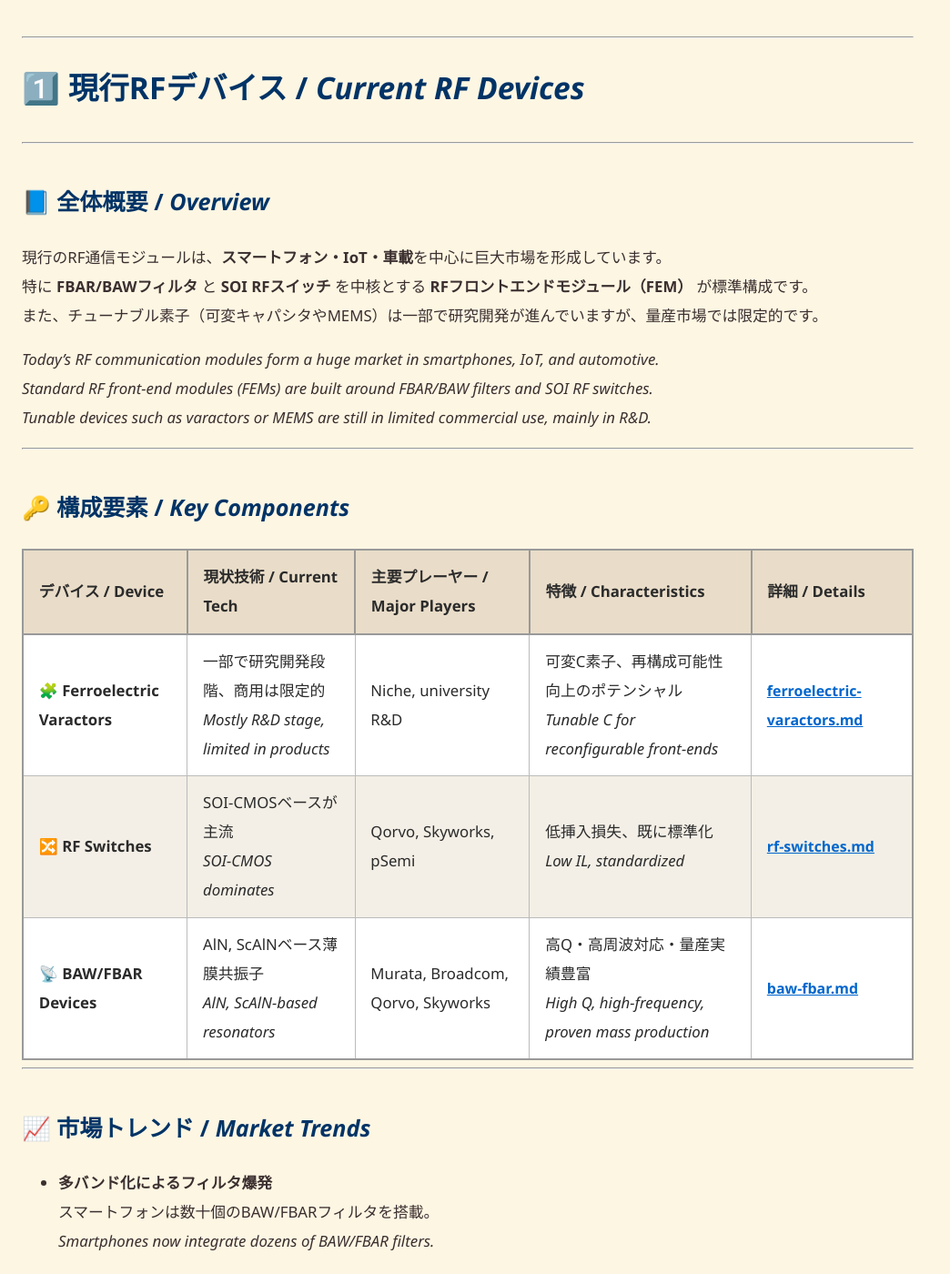
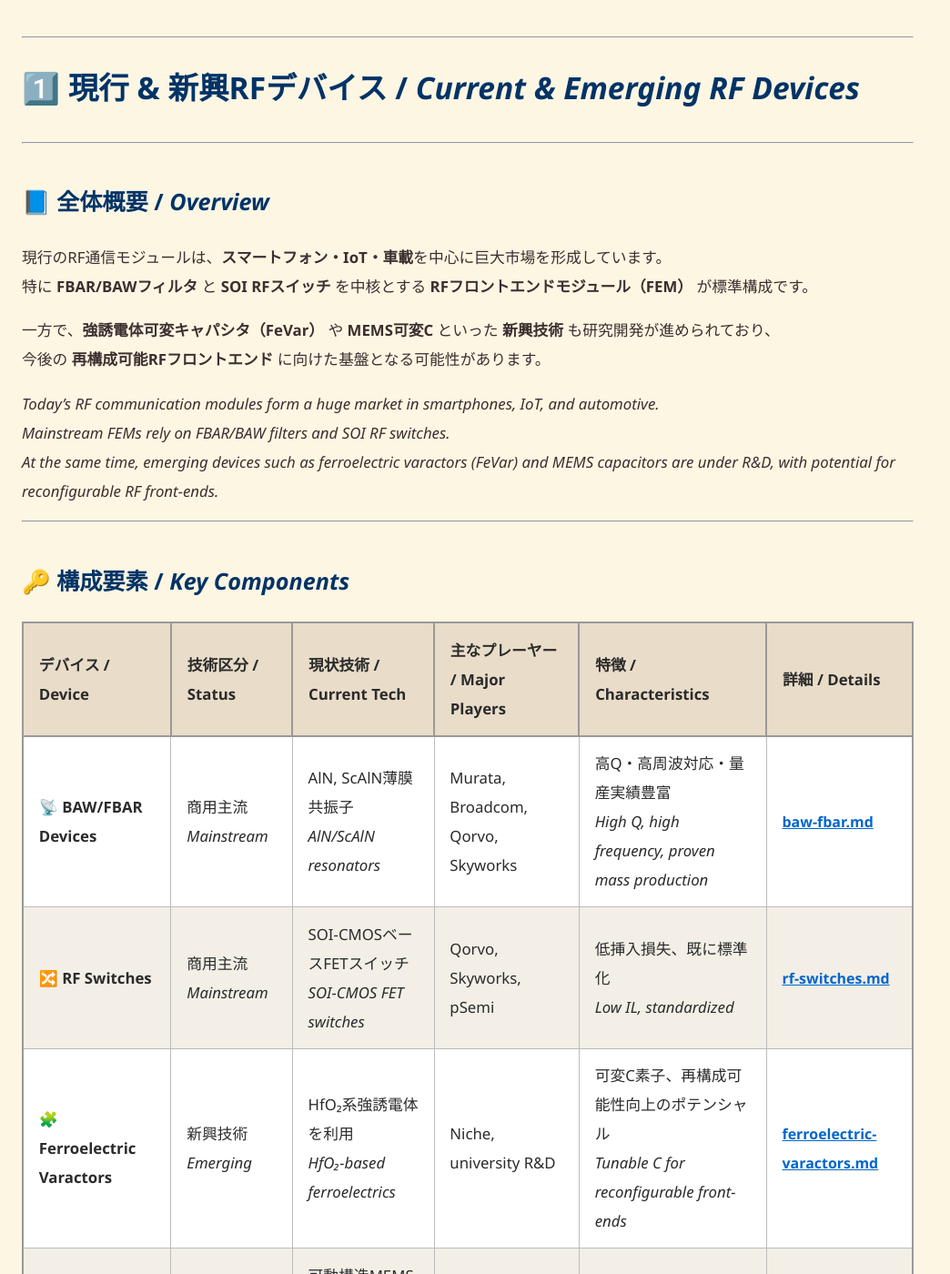
Before and after one commit to Samizo-AITL/Edusemi-Plus, a Jekyll site: the page built from applied-devices/rf-devices/current-devices.md, in a window 1280 px wide and 1400 px high. Shown: the whole window at 91% size, without its empty margins (0-1044 px from the left). Built offline with Jekyll 4.4.1, drawn with Linux system fonts in a browser that asks for light colours; some of the changed text lies outside the part shown.

Commit message:
Update current-devices.md

```diff
--- a/applied-devices/rf-devices/current-devices.md
+++ b/applied-devices/rf-devices/current-devices.md
@@ -1,32 +1,35 @@
 ---
 layout: default
-title: 1️⃣ 現行RFデバイス / Current RF Devices
+title: 1️⃣ 現行 & 新興RFデバイス / Current & Emerging RF Devices
 ---
 
 ---
 
-# 1️⃣ 現行RFデバイス / *Current RF Devices*
+# 1️⃣ 現行 & 新興RFデバイス / *Current & Emerging RF Devices*
 
 ---
 
 ## 📘 全体概要 / *Overview*
 現行のRF通信モジュールは、**スマートフォン・IoT・車載**を中心に巨大市場を形成しています。
 特に **FBAR/BAWフィルタ** と **SOI RFスイッチ** を中核とする **RFフロントエンドモジュール（FEM）** が標準構成です。
-また、チューナブル素子（可変キャパシタやMEMS）は一部で研究開発が進んでいますが、量産市場では限定的です。
+
+一方で、**強誘電体可変キャパシタ（FeVar）** や **MEMS可変C** といった **新興技術** も研究開発が進められており、
+今後の **再構成可能RFフロントエンド** に向けた基盤となる可能性があります。
 
 *Today’s RF communication modules form a huge market in smartphones, IoT, and automotive.
-Standard RF front-end modules (FEMs) are built around FBAR/BAW filters and SOI RF switches.
-Tunable devices such as varactors or MEMS are still in limited commercial use, mainly in R&D.*
+Mainstream FEMs rely on FBAR/BAW filters and SOI RF switches.
+At the same time, emerging devices such as ferroelectric varactors (FeVar) and MEMS capacitors are under R&D, with potential for reconfigurable RF front-ends.*
 
 ---
 
 ## 🔑 構成要素 / *Key Components*
 
-| デバイス / Device | 現状技術 / Current Tech | 主要プレーヤー / Major Players | 特徴 / Characteristics | 詳細 / Details |
-|---|---|---|---|---|
-| 🧩 **Ferroelectric Varactors** | 一部で研究開発段階、商用は限定的<br>*Mostly R&D stage, limited in products* | Niche, university R&D | 可変C素子、再構成可能性向上のポテンシャル<br>*Tunable C for reconfigurable front-ends* | [ferroelectric-varactors.md](./ferroelectric-varactors.md) |
-| 🔀 **RF Switches** | SOI-CMOSベースが主流<br>*SOI-CMOS dominates* | Qorvo, Skyworks, pSemi | 低挿入損失、既に標準化<br>*Low IL, standardized* | [rf-switches.md](./rf-switches.md) |
-| 📡 **BAW/FBAR Devices** | AlN, ScAlNベース薄膜共振子<br>*AlN, ScAlN-based resonators* | Murata, Broadcom, Qorvo, Skyworks | 高Q・高周波対応・量産実績豊富<br>*High Q, high-frequency, proven mass production* | [baw-fbar.md](./baw-fbar.md) |
+| デバイス / Device | 技術区分 / Status | 現状技術 / Current Tech | 主なプレーヤー / Major Players | 特徴 / Characteristics | 詳細 / Details |
+|---|---|---|---|---|---|
+| 📡 **BAW/FBAR Devices** | 商用主流<br>*Mainstream* | AlN, ScAlN薄膜共振子<br>*AlN/ScAlN resonators* | Murata, Broadcom, Qorvo, Skyworks | 高Q・高周波対応・量産実績豊富<br>*High Q, high frequency, proven mass production* | [baw-fbar.md](./baw-fbar.md) |
+| 🔀 **RF Switches** | 商用主流<br>*Mainstream* | SOI-CMOSベースFETスイッチ<br>*SOI-CMOS FET switches* | Qorvo, Skyworks, pSemi | 低挿入損失、既に標準化<br>*Low IL, standardized* | [rf-switches.md](./rf-switches.md) |
+| 🧩 **Ferroelectric Varactors** | 新興技術<br>*Emerging* | HfO₂系強誘電体を利用<br>*HfO₂-based ferroelectrics* | Niche, university R&D | 可変C素子、再構成可能性向上のポテンシャル<br>*Tunable C for reconfigurable front-ends* | [ferroelectric-varactors.md](./ferroelectric-varactors.md) |
+| ⚙️ **MEMS Capacitors** | 新興技術<br>*Emerging* | 可動構造MEMS可変C<br>*Movable MEMS varactors* | niche | 高Qだが歩留まり課題<br>*High Q, but yield issues* | — |
 
 ---
 
@@ -44,6 +47,10 @@ Tunable devices such as varactors or MEMS are still in limited commercial use, m
   アンテナ直結のSiP、Antenna-in-Package化が進展。
   *Shift toward SiP and Antenna-in-Package (AiP).*
 
+- **再構成可能RFへの期待**
+  柔軟性・周波数切替が可能なFeVarやMEMSへの注目度が上昇。
+  *Rising attention to FeVar and MEMS for reconfigurable RF.*
+
 ---
 
 ## ⚠️ 現行課題 / *Current Challenges*
@@ -58,7 +65,7 @@ Tunable devices such as varactors or MEMS are still in limited commercial use, m
 
 ## 🔗 関連リンク / *Related Links*
 
+- [baw-fbar.md](./baw-fbar.md) — FBAR/BAWフィルタの仕組みと産業動向
 - [rf-switches.md](./rf-switches.md) — RFスイッチ技術の詳細
-- [baw-fbar.md](./baw-fbar.md) — FBAR/BAWフィルタの仕組みと産業動向
 - [ferroelectric-varactors.md](./ferroelectric-varactors.md) — 強誘電体可変キャパシタの研究動向
 - [proposal.md](./proposal.md) — 次世代提案（CMOS混載型RFデバイス）
```
